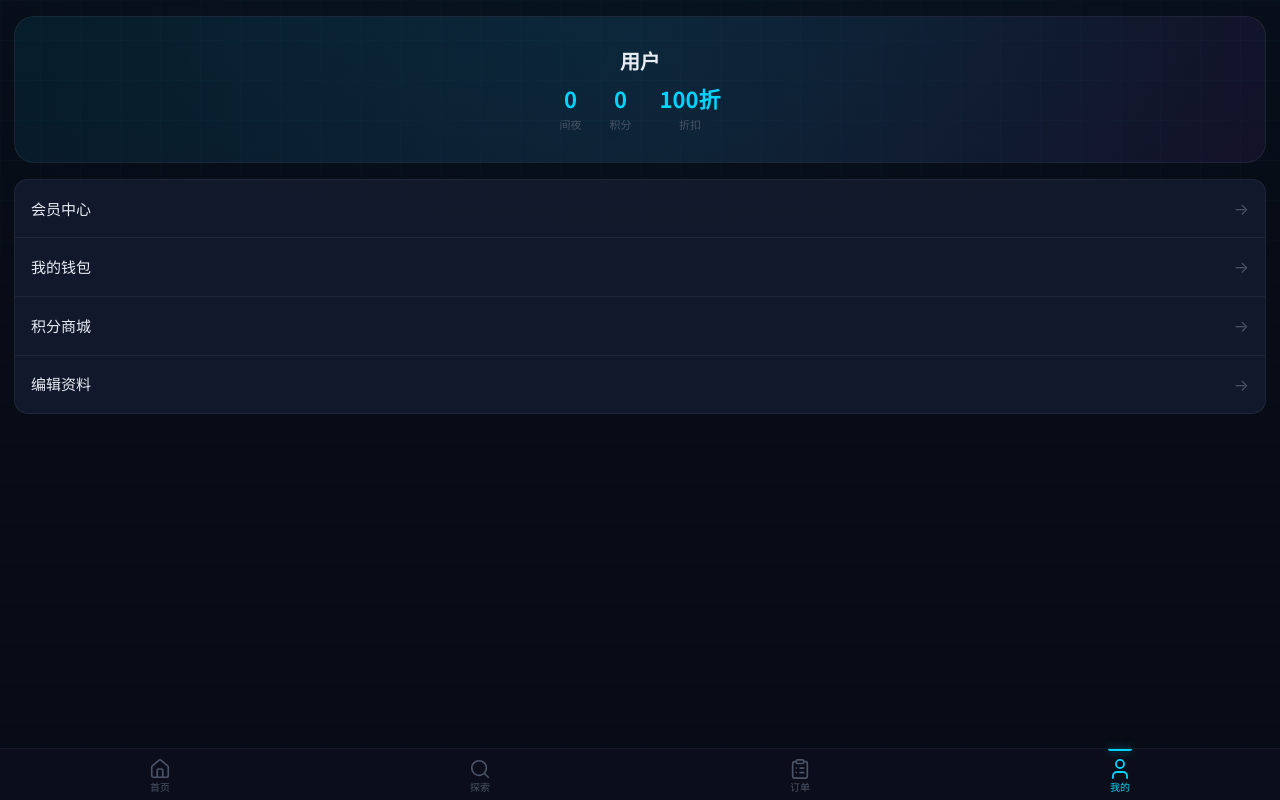
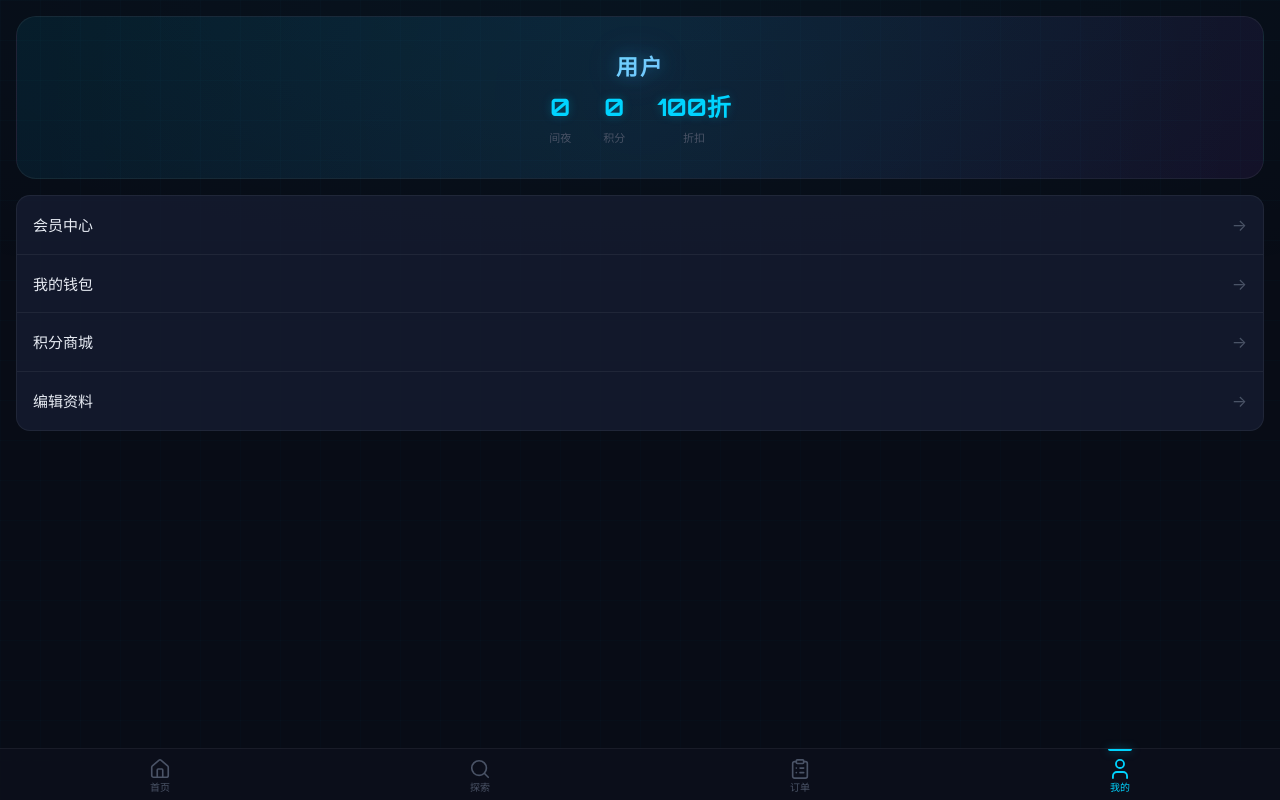
Before and after one commit to WuXianHotel/WuXian, a Vue app in the folder h5/: page /h5/profile in a window 1280 px wide. Built offline with nearby package versions, Linux system fonts and the light colour scheme; no server answers; sample sign-in values are in the browser's storage.

Commit message:
style(Profile): 赛博朋克风格用户名 - Orbitron字体+霓虹渐变+发光阴影

```diff
--- a/h5/src/views/Profile.vue
+++ b/h5/src/views/Profile.vue
@@ -39,34 +39,86 @@ function go(p) { router.push(p); }
 </script>
 
 <style scoped>
-.profile { padding: 16px 14px; }
+.profile { padding: var(--space-md); }
+
+/* ═══ 用户卡片 ═══ */
 .profile__card {
   position: relative; overflow: hidden;
-  padding: 28px 20px; border-radius: var(--radius-lg);
+  padding: var(--space-xl) var(--space-lg);
+  border-radius: var(--radius-lg);
   background: linear-gradient(135deg, rgba(0,212,255,.08), rgba(168,85,247,.08));
   border: 1px solid var(--border-subtle);
-  text-align: center; margin-bottom: 16px;
+  text-align: center;
+  margin-bottom: var(--space-md);
 }
 .profile__card-glow {
-  position: absolute; top: -30%; left: -30%; width: 160%; height: 160%;
+  position: absolute;
+  top: -30%; left: -30%;
+  width: 160%; height: 160%;
   background: radial-gradient(circle at 50% 50%, rgba(0,212,255,.06), transparent 60%);
   pointer-events: none;
 }
-.profile__name { font-size: 20px; font-weight: 700; color: var(--text-primary); margin-bottom: 4px; position: relative; z-index: 1; }
-.profile__member { font-size: 13px; color: var(--neon-cyan); margin-bottom: 18px; position: relative; z-index: 1; opacity: .8; }
-.profile__stats { display: flex; justify-content: center; gap: 28px; position: relative; z-index: 1; }
+
+/* ═══ 赛博朋克用户名 ═══ */
+.profile__name {
+  font-family: var(--font-display);
+  font-size: 22px;
+  font-weight: 800;
+  letter-spacing: 2px;
+  text-transform: uppercase;
+  margin-bottom: var(--space-xs);
+  position: relative;
+  z-index: 1;
+  background: linear-gradient(135deg, var(--neon-cyan) 0%, #66e3ff 40%, var(--neon-purple) 100%);
+  -webkit-background-clip: text;
+  -webkit-text-fill-color: transparent;
+  background-clip: text;
+  filter: drop-shadow(0 0 8px rgba(0, 212, 255, .3))
+          drop-shadow(0 0 16px rgba(168, 85, 247, .2));
+}
+
+.profile__member {
+  font-size: 13px;
+  color: var(--neon-cyan);
+  margin-bottom: var(--space-lg);
+  position: relative;
+  z-index: 1;
+  opacity: .8;
+}
+
+.profile__stats {
+  display: flex;
+  justify-content: center;
+  gap: var(--space-xl);
+  position: relative;
+  z-index: 1;
+}
 .profile__stat { display: flex; flex-direction: column; }
-.profile__stat strong { font-size: 22px; color: var(--neon-cyan); }
-.profile__stat span { font-size: 11px; color: var(--text-muted); }
+.profile__stat strong {
+  font-family: var(--font-display);
+  font-size: 24px;
+  font-weight: 700;
+  color: var(--neon-cyan);
+  text-shadow: 0 0 10px rgba(0, 212, 255, .25);
+}
+.profile__stat span { font-size: 11px; color: var(--text-muted); margin-top: 2px; }
 
+/* ═══ 菜单 ═══ */
 .profile__menu {
-  background: var(--bg-card); border: 1px solid var(--border-subtle);
-  border-radius: var(--radius-md); overflow: hidden;
+  background: var(--bg-card);
+  border: 1px solid var(--border-subtle);
+  border-radius: var(--radius-md);
+  overflow: hidden;
 }
 .profile__menu-item {
-  display: flex; justify-content: space-between; align-items: center;
-  padding: 16px; font-size: 15px; color: var(--text-primary);
-  border-bottom: 1px solid var(--border-subtle); cursor: pointer;
+  display: flex;
+  justify-content: space-between;
+  align-items: center;
+  padding: var(--space-md);
+  font-size: 15px;
+  color: var(--text-primary);
+  border-bottom: 1px solid var(--border-subtle);
+  cursor: pointer;
   transition: all var(--dur-fast);
 }
 .profile__menu-item:last-child { border-bottom: 0; }
```
